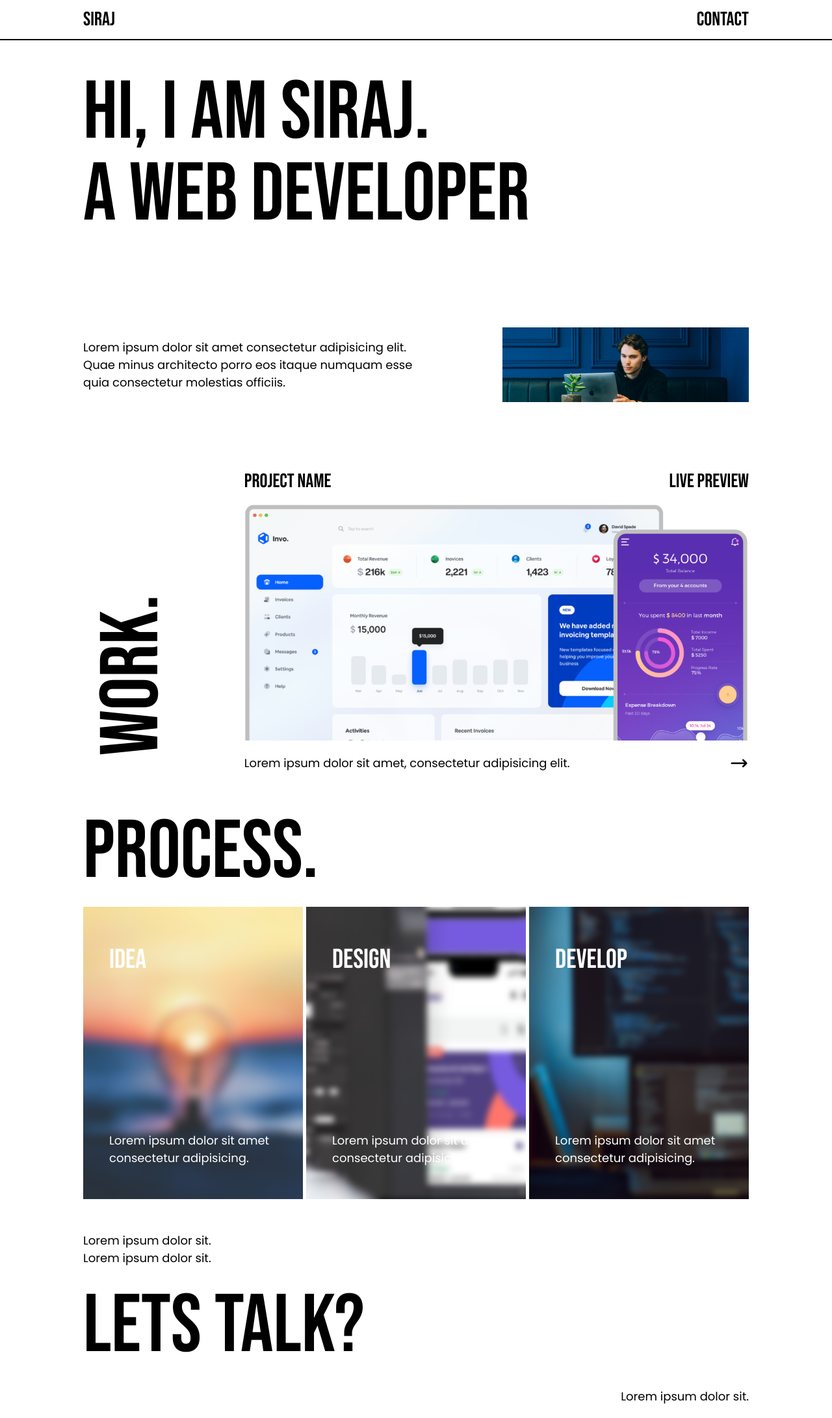
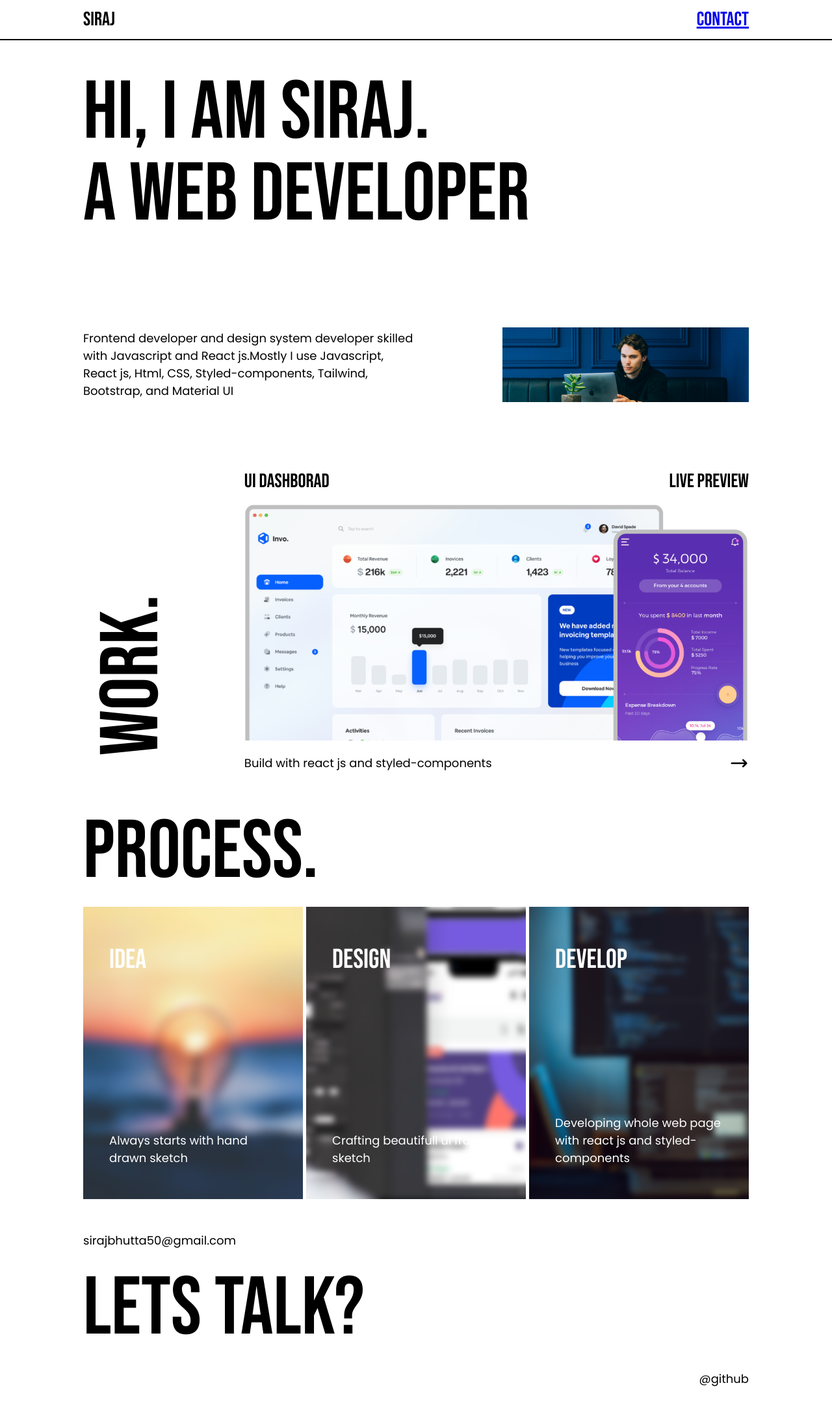
Before and after one commit to engsiraj/product_landingpage, a React (Vite) app: page / in a window 1280 px wide. Shown: the whole page at 65% size. After the commit the page ends 2156 px from the top, so only its background shows below. Built offline with nearby package versions, Linux system fonts and the light colour scheme.

Commit message:
docs: page data

```diff
--- a/src/App.jsx
+++ b/src/App.jsx
@@ -4,9 +4,16 @@ import user from './assets/user.png'
 import card1 from './assets/card1.png'
 import card2 from './assets/card2.png'
 import card3 from './assets/card3.png'
-
 import './App.css'
 
+/*
+todo: add data
+---------
+? sections
+- nav
+- header
+---------
+*/
 function App() {
 
   return (
@@ -30,13 +37,12 @@ function Nav() {
         <div className='nav'>
        <div className='container'>
           <div className="navitem">
-            <p className="navlink">siraj</p>
-            <p className="navlink">contact</p>
+            <a className="navlink">siraj</a>
+            <a href="#cont" className="navlink">contact</a>
           </div>
         </div>
       </div>
       </div>
-
     </>
   )
 }
@@ -48,7 +54,7 @@ function Header() {
       <div className='header'>
           <p className="headlg">hi, i am siraj.<br /> A web developer</p>
           <div className="headbottom">
-            <p className="para text">Lorem ipsum dolor sit amet consectetur adipisicing elit. Quae minus architecto porro eos itaque numquam esse quia consectetur molestias officiis.</p>
+            <p className="para text">Frontend developer and design system developer skilled with Javascript and React js.Mostly I use Javascript, React js, Html, CSS, Styled-components, Tailwind, Bootstrap, and Material UI </p>
             <img className="headimg" src={user} alt="image" />
           </div>
         </div>
@@ -65,12 +71,12 @@ function Work() {
           <p className="headlg workheading">Work.</p>
           <div className="workcontainer">
             <div className="workupper">
-              <p className="navlink">Project Name</p>
-              <p className="navlink">live preview</p>
+              <p className="navlink">UI Dashborad</p>
+              <a className="navlink">live preview</a>
             </div>
             <img className="workimg" src={img1} alt="image" />
             <div className="worklower">
-              <p className="text">Lorem ipsum dolor sit amet, consectetur adipisicing elit.</p>
+              <p className="text">Build with react js and styled-components</p>
               < HiOutlineArrowNarrowRight className="workicon"/>
             </div>
           </div>
@@ -91,19 +97,19 @@ function Process() {
             <div className="card" style={{'backgroundImage':`url('${card1}')`}}>
               <div className="cardcontent">
                 <p className="headsm">Idea</p>
-                <p className="text">Lorem ipsum dolor sit amet consectetur adipisicing. </p>
+                <p className="text">Always starts with hand drawn sketch</p>
               </div>
             </div>
             <div className="card" style={{'backgroundImage':`url('${card2}')`}}>
               <div className="cardcontent">
                 <p className="headsm">Design</p>
-                <p className="text">Lorem ipsum dolor sit amet consectetur adipisicing.</p>
+                <p className="text">Crafting beautifull ui from sketch</p>
               </div>
             </div>
             <div className="card" style={{'backgroundImage':`url('${card3}')`}}>
               <div className="cardcontent">
                 <p className="headsm">develop</p>
-                <p className="text">Lorem ipsum dolor sit amet consectetur adipisicing.</p>
+                <p className="text">Developing whole web page with react js and styled-components</p>
               </div>
             </div>
           </div>
@@ -116,14 +122,13 @@ function Process() {
 function Contact() {
   return (
     <>
-      <div className='container'>
+      <div id='cont' className='container'>
         <div className="contact">
           <div className="contactlinks">
-            <p className="text">Lorem ipsum dolor sit.</p>
-            <p className="text">Lorem ipsum dolor sit.</p>
+            <p className="text">sirajbhutta50@gmail.com</p>
           </div>
           <p className="headlg">lets talk?</p>
-          <p className="text right">Lorem ipsum dolor sit.</p>
+          <p className="text right">@github</p>
         </div>
        </div>
     </>
```
